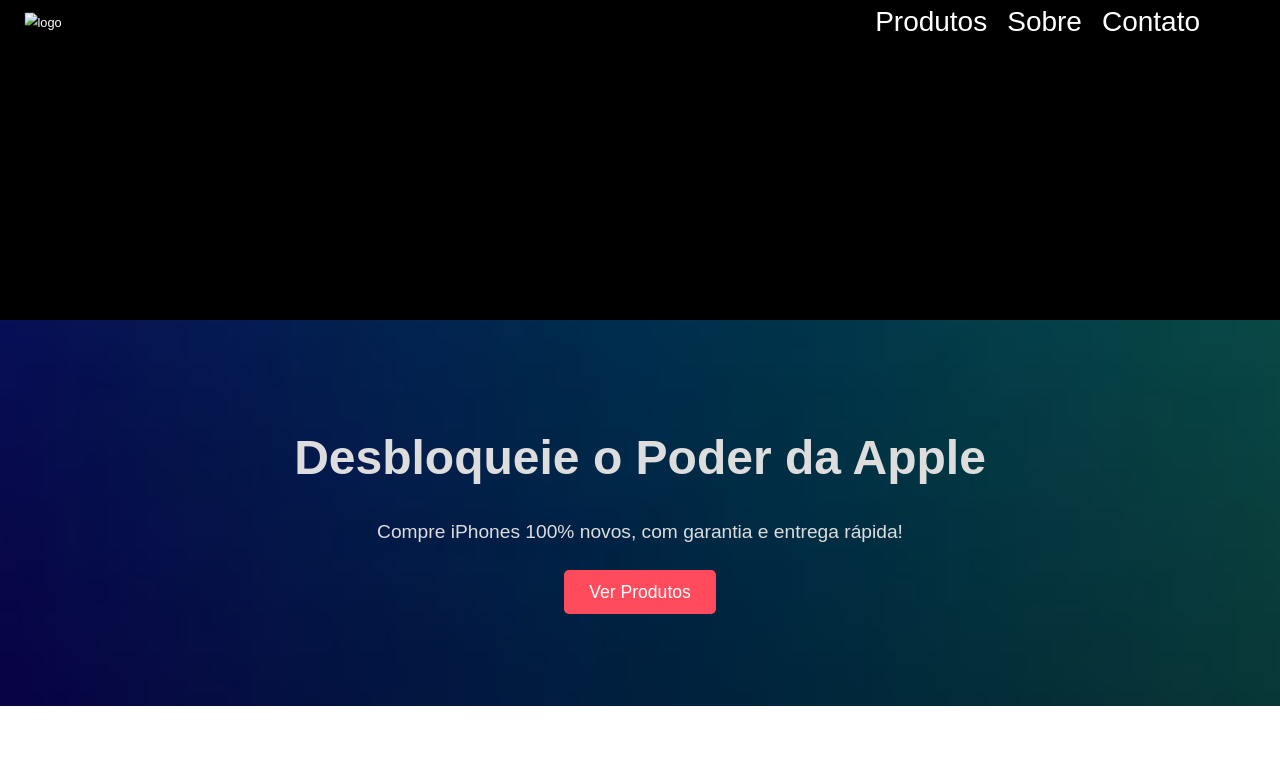
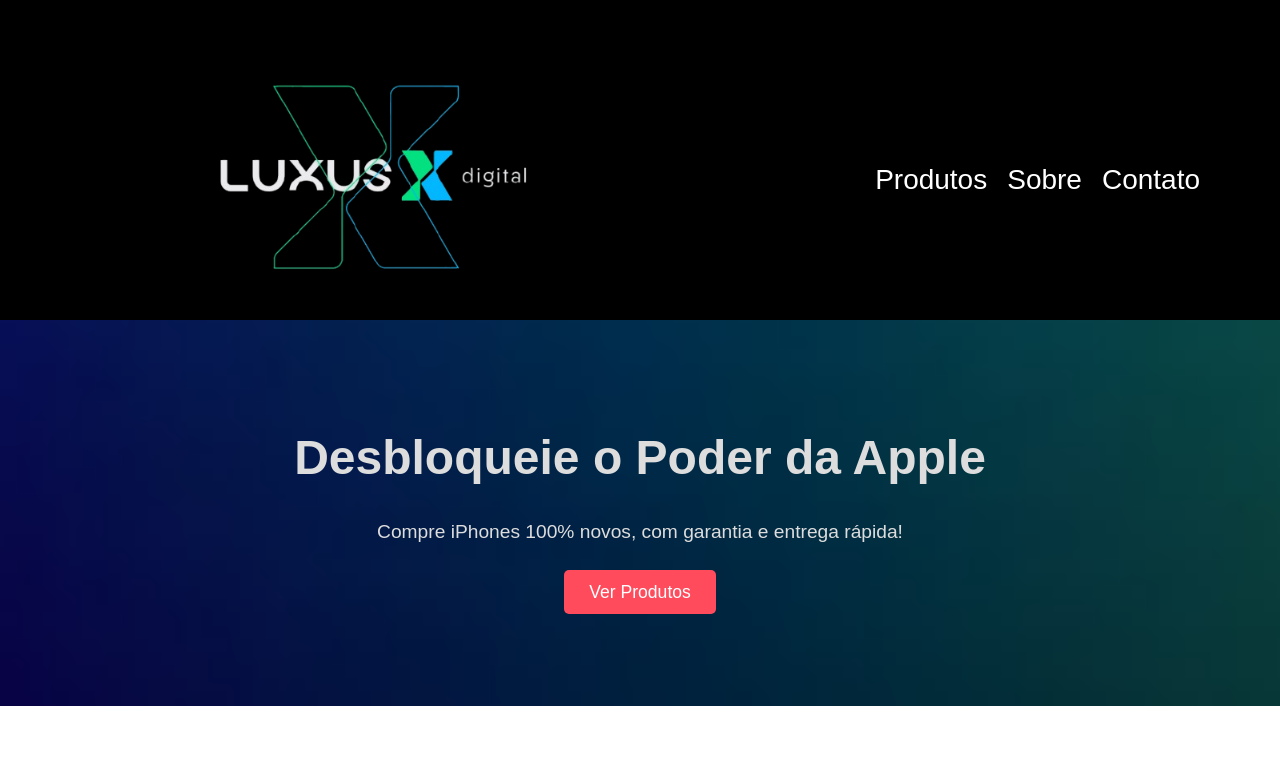
Before and after one commit to Xandeajd/luxusdigital, a plain HTML site: page index.html in a window 1280 px wide. Shown: the top 763 px of the page. Drawn offline with Linux system fonts and the light colour scheme.

Commit message:
Add files via upload

```diff
--- a/index.html
+++ b/index.html
@@ -11,7 +11,7 @@
     <header>
         <nav>
             <div class="logo">
-                <img src="img src="https://github.com/Xandeajd/luxusdigital/blob/main/img/Logo2.png" alt="logo">
+                <img src="./img/Logo2.png" alt="logo">
             </div>
             <ul class="nav-links">
                 <li><a href="#products">Produtos</a></li>
```
